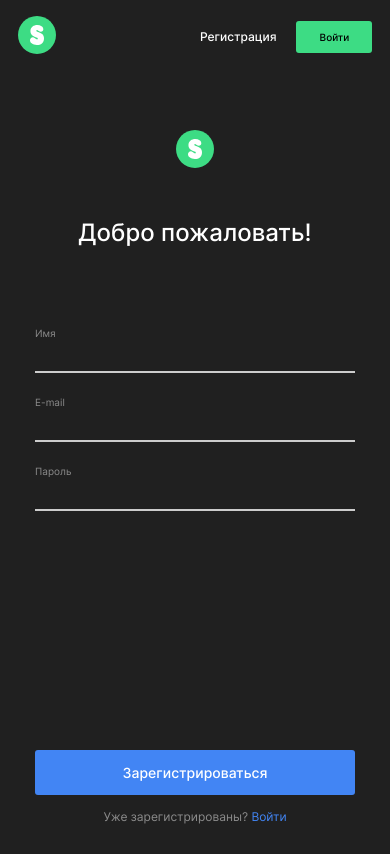
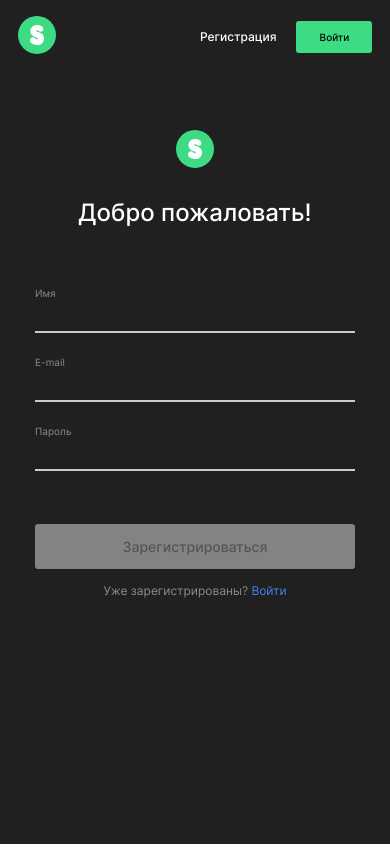
Before and after one commit to netitov/movies-explorer-frontend, a React (Create React App) app: page /signup in a window 390 px wide. Built offline with nearby package versions, Linux system fonts and the light colour scheme; no server answers.

Commit message:
comp auth center

```diff
--- a/src/components/App/App.js
+++ b/src/components/App/App.js
@@ -1,6 +1,6 @@
 
 import React from 'react';
-import { Route, Switch, useHistory } from 'react-router-dom';
+import { Route, Switch, useHistory, withRouter, useLocation } from 'react-router-dom';
 
 import Main from '../Main/Main';
 import Footer from '../Footer/Footer';
@@ -37,6 +37,7 @@ function App() {
   });
 
   const history = useHistory();
+  const locationPath = useLocation();
   const token = localStorage.getItem('token');
 
   const api = new Api ({
@@ -160,7 +161,7 @@ function App() {
         .then((res) => {
           if (res) {
             setLoggedIn(true);
-            history.push('/movies');
+            history.push(locationPath);
             const data = {
               name: res.name,
               email: res.email,
@@ -191,8 +192,6 @@ function App() {
   React.useEffect(() => {
     tokenCheck();
   }, []);
-
-
 
 
   function handleCardLike(card) {
@@ -328,4 +327,4 @@ function App() {
   )
 }
 
-export default App;
+export default withRouter(App);
--- a/src/components/Login/Login.js
+++ b/src/components/Login/Login.js
@@ -1,5 +1,5 @@
 import React from 'react';
-import { Link } from 'react-router-dom';
+import { Link, withRouter } from 'react-router-dom';
 import logoPath from '../../images/logo.svg';
 
 function Login(props) {
@@ -53,4 +53,4 @@ function Login(props) {
   )
 }
 
-export default Login;
+export default withRouter(Login);
--- a/src/components/Movies/Movies.js
+++ b/src/components/Movies/Movies.js
@@ -1,5 +1,6 @@
 import SearchForm from '../SearchForm/SearchForm';
 import MoviesCardList from '../MoviesCardList/MoviesCardList';
+import { withRouter } from 'react-router-dom';
 
 function Movies(props) {
 
@@ -28,4 +29,4 @@ function Movies(props) {
   )
 }
 
-export default Movies;
+export default withRouter(Movies);
--- a/src/components/ProtectedRoute.js
+++ b/src/components/ProtectedRoute.js
@@ -1,5 +1,5 @@
 import React from 'react';
-import { Route, Redirect } from 'react-router-dom';
+import { Route, Redirect, withRouter } from 'react-router-dom';
 
 const ProtectedRoute = ({ component: Component, ...props  }) => {
   return (
@@ -9,4 +9,4 @@ const ProtectedRoute = ({ component: Component, ...props  }) => {
 )}
 
 
-export default ProtectedRoute;
+export default withRouter(ProtectedRoute);
--- a/src/components/Register/Register.css
+++ b/src/components/Register/Register.css
@@ -4,7 +4,7 @@
   margin: auto;
   display: flex;
   flex-direction: column;
-  height: 100vh;
+  /* height: 100vh; */
   padding-top: 70px;
 }
 
@@ -24,7 +24,7 @@
 }
 
 .auth__btn {
-  margin-top: 128px;
+  margin-top: 110px;
   height: 45px;
   border: 0;
   border-radius: 3px;
@@ -64,7 +64,6 @@
   margin-bottom: 0px;
   text-align: center;
   color: #8B8B8B;
-/*   padding-bottom: 70px; */
 }
 
 .auth__logo {
@@ -90,8 +89,8 @@
 
 @media (max-width: 768px) {
   .auth {
-    padding: 232px 0 232px;
-    height: auto;
+    /* padding: 232px 0 232px; */
+    /* height: auto; */
   }
 }
 
@@ -102,7 +101,7 @@
     width: 82vw;
   }
   .auth__heading {
-    margin: 50px 0 80px;
+    margin: 30px 0 60px;
   }
   .auth__logo {
     align-self: center;
@@ -111,16 +110,13 @@
     text-align: center;
   }
   .auth__btn {
-    margin-top: 216px;
+    margin-top: 30px;
     height: 45px;
     border: 0;
     border-radius: 3px;
     font-size: 14px;
     line-height: 17px;
     font-weight: 500;
-    background-color: #4285F4;
-    transition: opacity 0.5s linear;
-    color: #FFF;
   }
   .auth__text {
     font-size: 12px;
--- a/src/components/SavedMovies/SavedMovies.js
+++ b/src/components/SavedMovies/SavedMovies.js
@@ -1,5 +1,6 @@
 import SearchForm from '../SearchForm/SearchForm';
 import MoviesCardList from '../MoviesCardList/MoviesCardList';
+import { withRouter } from 'react-router-dom';
 
 function SavedMovies(props) {
 
@@ -28,4 +29,4 @@ function SavedMovies(props) {
   )
 }
 
-export default SavedMovies;
+export default withRouter(SavedMovies);
--- a/src/utils/config.js
+++ b/src/utils/config.js
@@ -1,5 +1,5 @@
 export const MOVIES_API = "https://api.nomoreparties.co/beatfilm-movies";
-export const MAIN_API = "http://localhost:3000";/* "https://api.ntmovies.students.nomoredomains.icu" */
+export const MAIN_API = "http://localhost:3001";/* "https://api.ntmovies.students.nomoredomains.icu" */
 export const IMG_URL = "https://api.nomoreparties.co";
 export const IMG_URL_NULL = "https://images.unsplash.com/photo-1489599849927-2ee91cede3ba?ixid=MXwxMjA3fDB8MHxwaG90by1wYWdlfHx8fGVufDB8fHw%3D&ixlib=rb-1.2.1&auto=format&fit=crop&w=1050&q=80"
 
```
Also changed, not shown: 1 other file (tests, documents, lock files or other folders).
